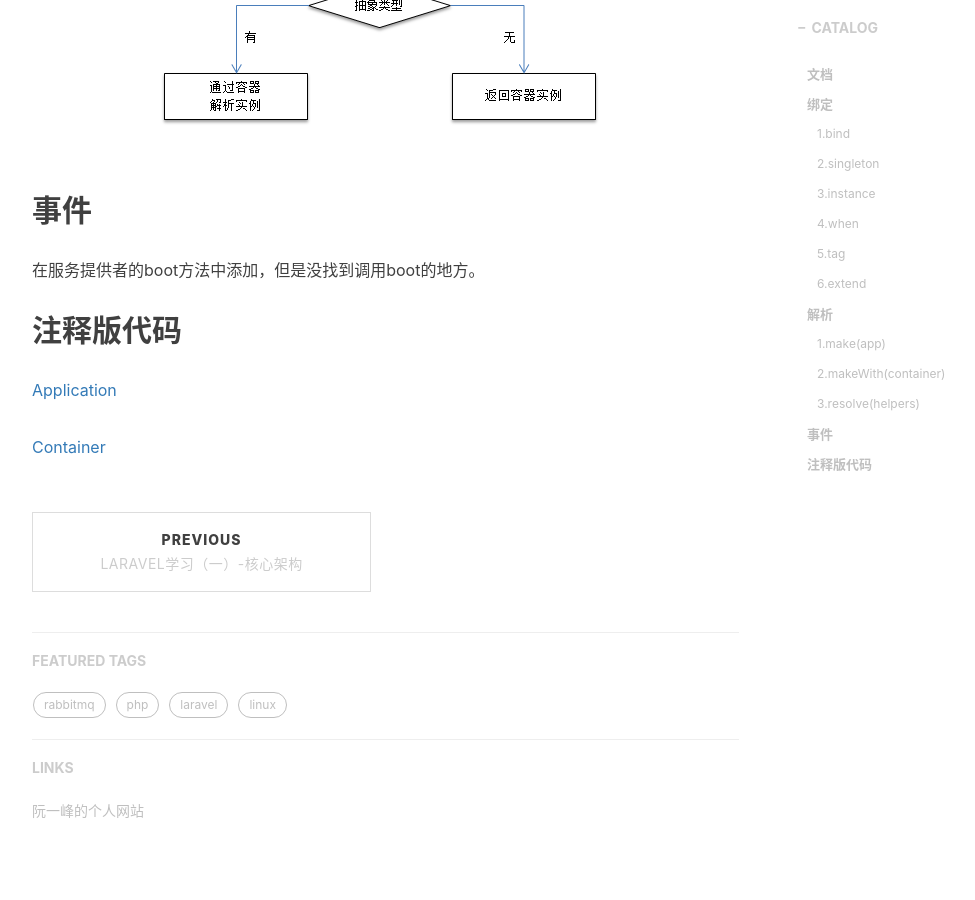
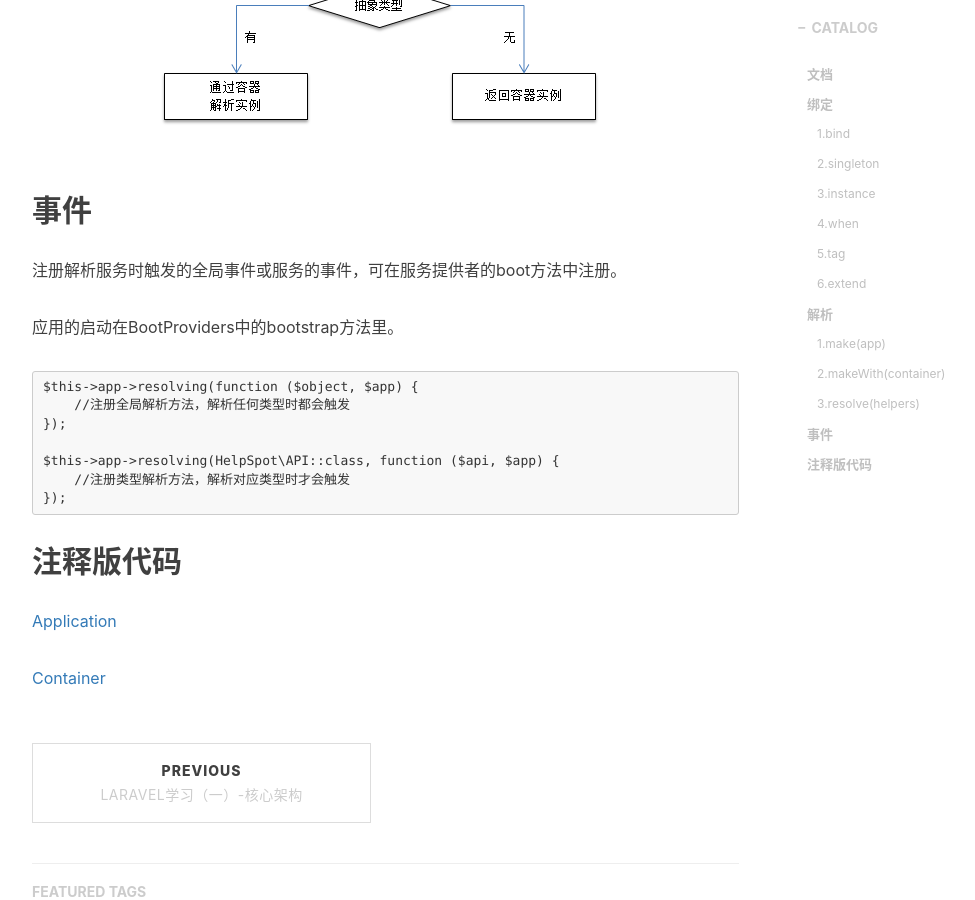
Before and after one commit to xuanxuan2016/xuanxuan2016.github.io, a Jekyll site: the page built from _posts/2018-06-06-2-laravel-study-service-container.md, in a window 1280 px wide and 900 px high, scrolled down 12066 px. Shown: the whole window, without its empty margins (233-1208 px from the left). Built offline with Jekyll 4.4.1, drawn with Linux system fonts in a browser that asks for light colours; nearby versions of some CDN libraries; comment, search, counter and statistics services are not loaded.

Commit message:
Update 2018-06-06-2-laravel-study-service-container.md

````diff
--- a/_posts/2018-06-06-2-laravel-study-service-container.md
+++ b/_posts/2018-06-06-2-laravel-study-service-container.md
@@ -400,8 +400,22 @@ $api = resolve('HelpSpot\API');
 ## 事件
 
 <p>
-在服务提供者的boot方法中添加，但是没找到调用boot的地方。
+注册解析服务时触发的全局事件或服务的事件，可在服务提供者的boot方法中注册。
 </p>
+
+<p>
+应用的启动在BootProviders中的bootstrap方法里。
+</p>
+
+```
+$this->app->resolving(function ($object, $app) {
+    //注册全局解析方法，解析任何类型时都会触发
+});
+
+$this->app->resolving(HelpSpot\API::class, function ($api, $app) {
+    //注册类型解析方法，解析对应类型时才会触发
+});
+```
 
 ## 注释版代码
 
````
